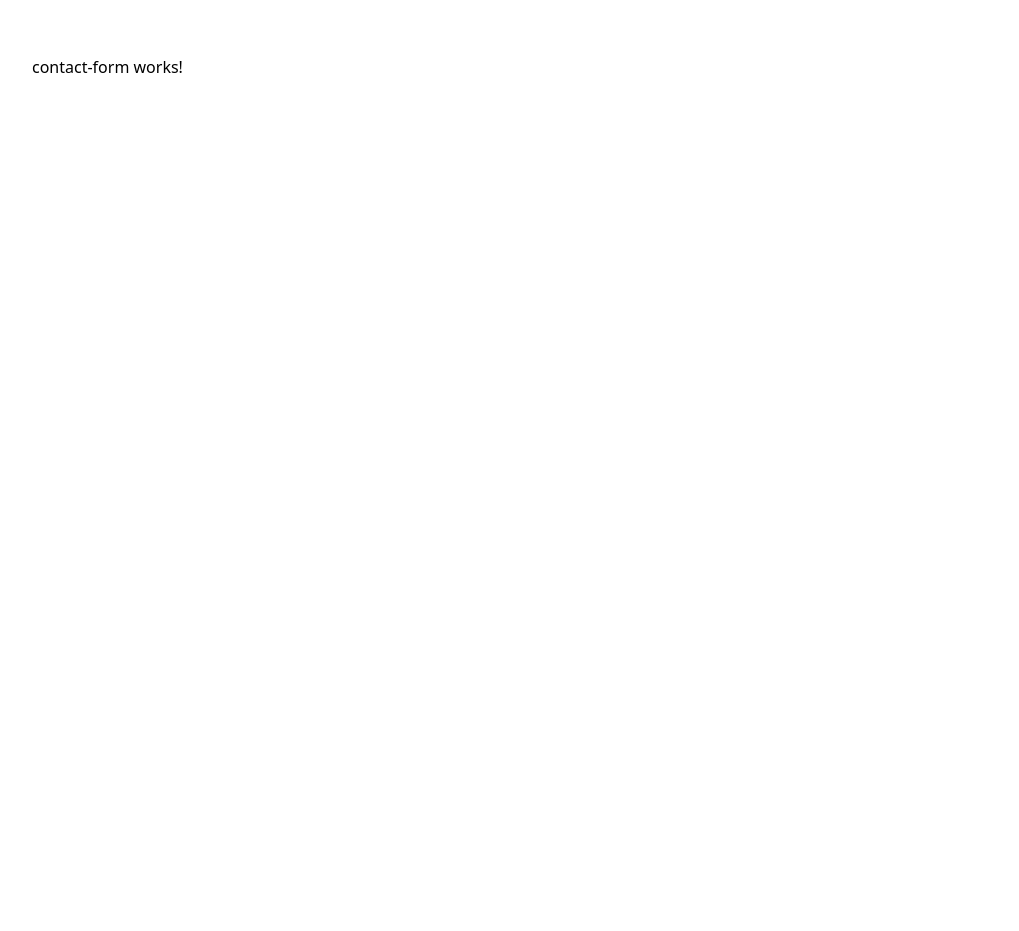
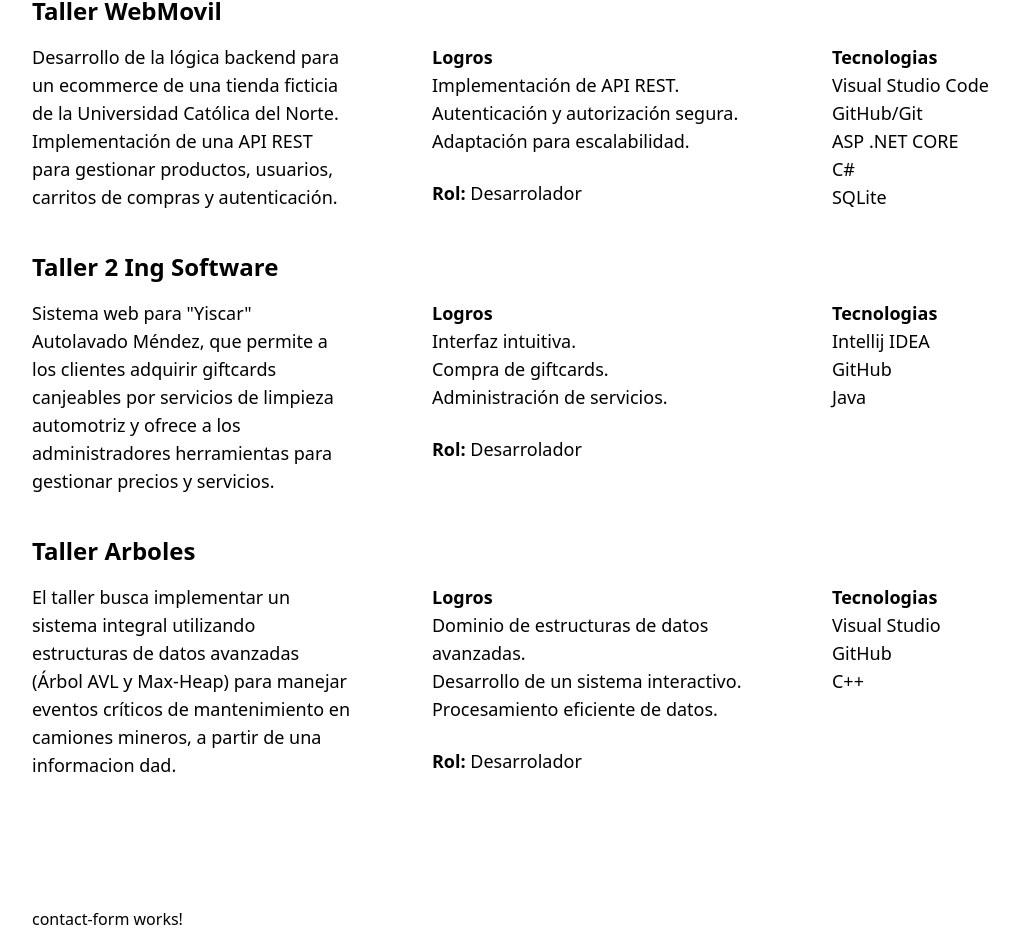
Before and after one commit to CarlosArauco8556/Task2IDWM, an Angular app: page /porfolio in a window 1280 px wide. Shown: the part 1793-2724 px from the top of the page, without its empty margins (128-1147 px from the left). Before the commit the page ends 1872 px from the top, so only its background shows below. Built offline with nearby package versions, Linux system fonts and the light colour scheme.

Commit message:
feat: projects component finished.

```diff
--- a/src/app/Porfolio/Components/projects/projects.component.html
+++ b/src/app/Porfolio/Components/projects/projects.component.html
@@ -1 +1,80 @@
-<p>projects works!</p>
+<div>
+    <div class="flex items-start space-x-2 mt-20">
+        <img src="assets/images/TitleProjectsLogo.png" class="w-9 h-9">
+        <p class="text-3xl font-bold">Proyectos destacados</p>
+    </div>
+
+    <div class="mt-14">
+        <div>
+            <p class="text-2xl font-bold">Taller WebMovil</p>
+        </div>
+        <div class="flex items-start justify-start space-x-20">
+            <div class="w-1/3">
+                <p class="text-lg mt-4">Desarrollo de la lógica backend para un ecommerce de una tienda ficticia de la Universidad Católica del Norte. Implementación de una API REST para gestionar productos, usuarios, carritos de compras y autenticación.</p>
+            </div>
+            <div class="w-1/3">
+                <p class="text-lg font-bold mt-4">Logros</p>
+                <p class="text-lg">Implementación de API REST.</p>
+                <p class="text-lg">Autenticación y autorización segura.</p>
+                <p class="text-lg">Adaptación para escalabilidad.</p>
+                <p class="text-lg mt-6"><strong>Rol: </strong>Desarrolador</p>
+            </div>
+            <div>
+                <p class="text-lg font-bold mt-4">Tecnologias</p>
+                <p class="text-lg">Visual Studio Code</p>
+                <p class="text-lg">GitHub/Git</p>
+                <p class="text-lg">ASP .NET CORE</p>
+                <p class="text-lg">C#</p>
+                <p class="text-lg">SQLite</p>
+            </div>
+        </div>
+    </div>
+
+    <div class="mt-10">
+        <div>
+            <p class="text-2xl font-bold">Taller 2 Ing Software</p>
+        </div>
+        <div class="flex items-start justify-start space-x-20">
+            <div class="w-1/3">
+                <p class="text-lg mt-4">Sistema web para "Yiscar" Autolavado Méndez, que permite a los clientes adquirir giftcards canjeables por servicios de limpieza automotriz y ofrece a los administradores herramientas para gestionar precios y servicios.</p>
+            </div>
+            <div class="w-1/3">
+                <p class="text-lg font-bold mt-4">Logros</p>
+                <p class="text-lg">Interfaz intuitiva.</p>
+                <p class="text-lg">Compra de giftcards.</p>
+                <p class="text-lg">Administración de servicios.</p>
+                <p class="text-lg mt-6"><strong>Rol: </strong>Desarrolador</p>
+            </div>
+            <div>
+                <p class="text-lg font-bold mt-4">Tecnologias</p>
+                <p class="text-lg">Intellij IDEA</p>
+                <p class="text-lg">GitHub</p>
+                <p class="text-lg">Java</p>
+            </div>
+        </div>
+    </div>
+
+    <div class="mt-10">
+        <div>
+            <p class="text-2xl font-bold">Taller Arboles</p>
+        </div>
+        <div class="flex items-start justify-start space-x-20">
+            <div class="w-1/3">
+                <p class="text-lg mt-4">El taller busca implementar un sistema integral utilizando estructuras de datos avanzadas (Árbol AVL y Max-Heap) para manejar eventos críticos de mantenimiento en camiones mineros, a partir de una informacion dad.</p>
+            </div>
+            <div class="w-1/3">
+                <p class="text-lg font-bold mt-4">Logros</p>
+                <p class="text-lg">Dominio de estructuras de datos avanzadas.</p>
+                <p class="text-lg">Desarrollo de un sistema interactivo.</p>
+                <p class="text-lg">Procesamiento eficiente de datos.</p>
+                <p class="text-lg mt-6"><strong>Rol: </strong>Desarrolador</p>
+            </div>
+            <div>
+                <p class="text-lg font-bold mt-4">Tecnologias</p>
+                <p class="text-lg">Visual Studio</p>
+                <p class="text-lg">GitHub</p>
+                <p class="text-lg">C++</p>
+            </div>
+        </div>
+    </div>
+</div>
```
